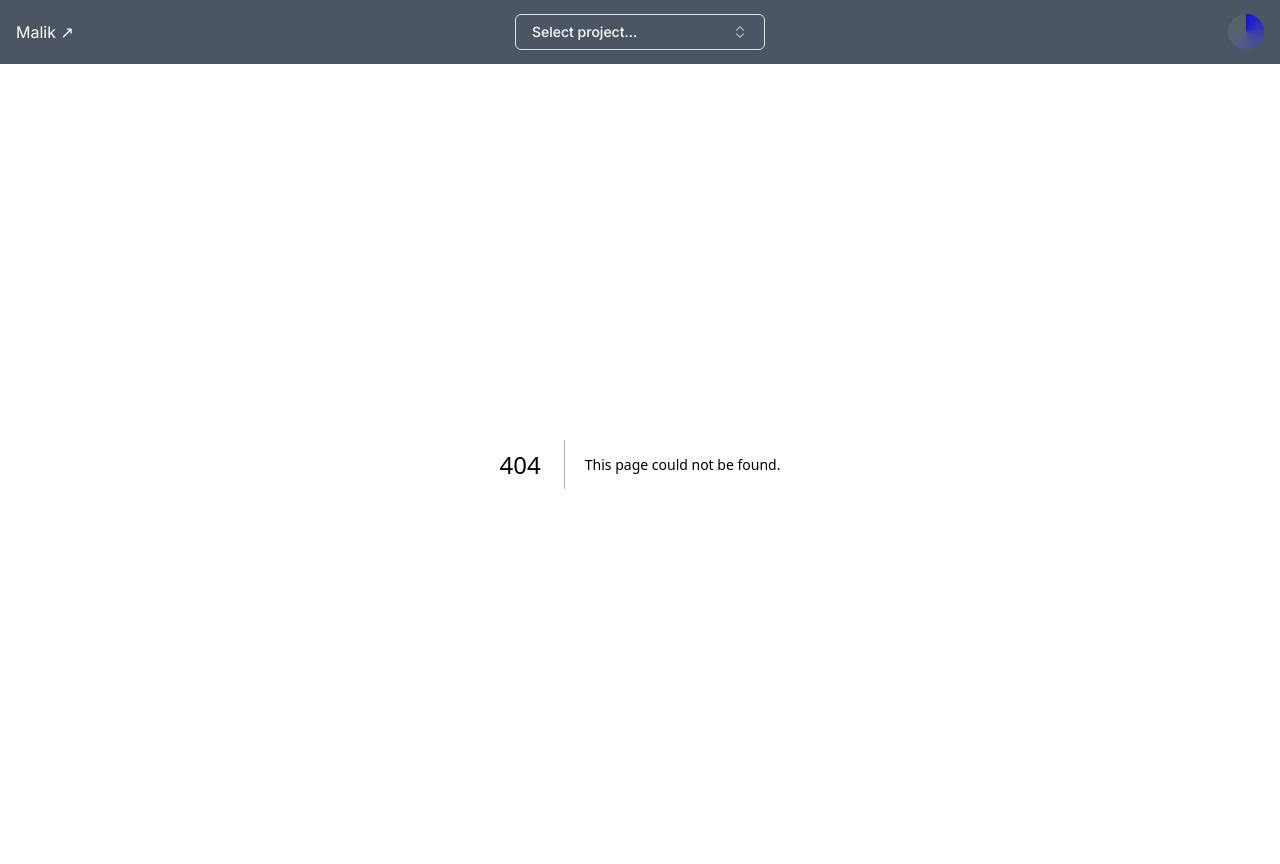
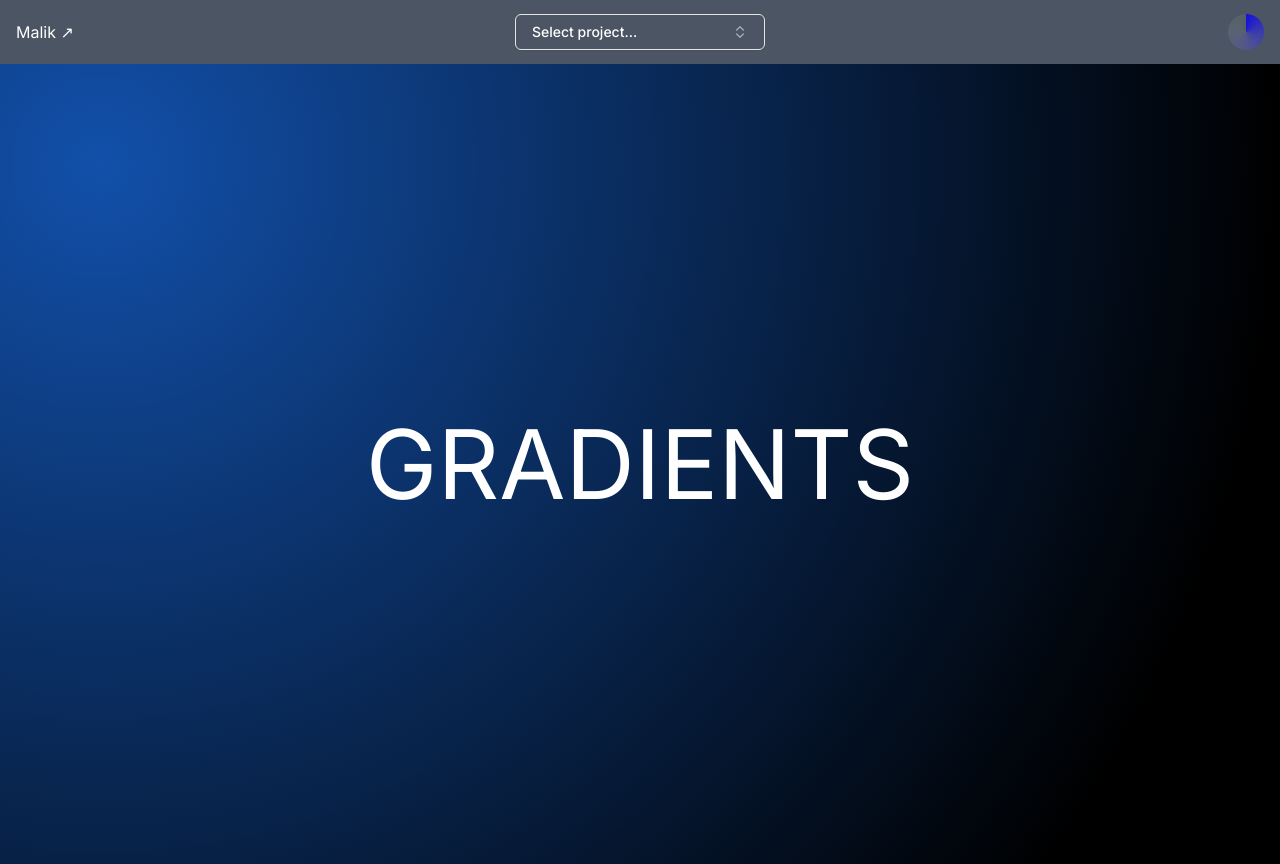
Before and after one commit to malikkotb/demos, a Next.js app: page /flashlight-gradient in a window 1280 px wide. Before the commit this address had no page. Built offline with nearby package versions, Linux system fonts and the light colour scheme.

Commit message:
flashlight gradient

```diff
--- /dev/null
+++ b/app/flashlight-gradient/page.tsx
@@ -0,0 +1,52 @@
+"use client";
+import styles from './style.module.css'
+import React, { useEffect, useRef } from "react";
+
+function getRandomHexCode() {
+  return (
+    "#" +
+    Math.floor(Math.random() * 0xffffff)
+      .toString(16)
+      .padStart(6, "0")
+  );
+}
+
+export default function Home() {
+  const coverRef = useRef<HTMLDivElement>(null);
+
+  const manageMouseMove = (e: { clientX: any; clientY: any }) => {
+    if (!coverRef.current) return;
+    const { clientX, clientY } = e;
+    coverRef.current.style.setProperty("--x", `${clientX}px`);
+    coverRef.current.style.setProperty("--y", `${clientY}px`);
+  };
+
+  const handleMouseEnter = () => {
+    if (!coverRef.current) return;
+    const randomColor = getRandomHexCode();
+    coverRef.current.style.setProperty("--color", `${randomColor}`);
+  };
+
+  const handleMouseLeave = () => {
+    if (!coverRef.current) return;
+    const randomColor = getRandomHexCode();
+    coverRef.current.style.setProperty("--color", `${randomColor}`);
+  };
+
+  useEffect(() => {
+    window.addEventListener("mousemove", manageMouseMove);
+    return () => {
+      window.removeEventListener("mousemove", manageMouseMove);
+    };
+  }, []);
+
+  return (
+    <>
+      <div ref={coverRef} className={`${styles.cover} bg-black items-center w-full h-screen flex justify-center`}>
+        <h3 onMouseEnter={handleMouseEnter} onMouseLeave={handleMouseLeave} className="text-8xl uppercase text-white">
+          Gradients
+        </h3>
+      </div>
+    </>
+  );
+}
--- /dev/null
+++ b/app/flashlight-gradient/style.module.css
@@ -0,0 +1,8 @@
+/* here we are using css variables, and setting the default values to 100px each */
+.cover {
+    background-image: radial-gradient(
+      circle farthest-side at var(--x, 100px) var(--y, 100px),
+      var(--color, #1250aa) 0%,
+      transparent var(--gradient-width, 100%)
+    );
+  }
--- a/components/ui/ComboBox.tsx
+++ b/components/ui/ComboBox.tsx
@@ -35,6 +35,10 @@ const frameworks = [
     value: "cursor-blend",
     label: "Cursor Blend",
   },
+  {
+    value: "flashlight-gradient",
+    label: "Flashlight Gradient"
+  }
 ];
 
 export function Combobox({ setProject }: any) {
```
